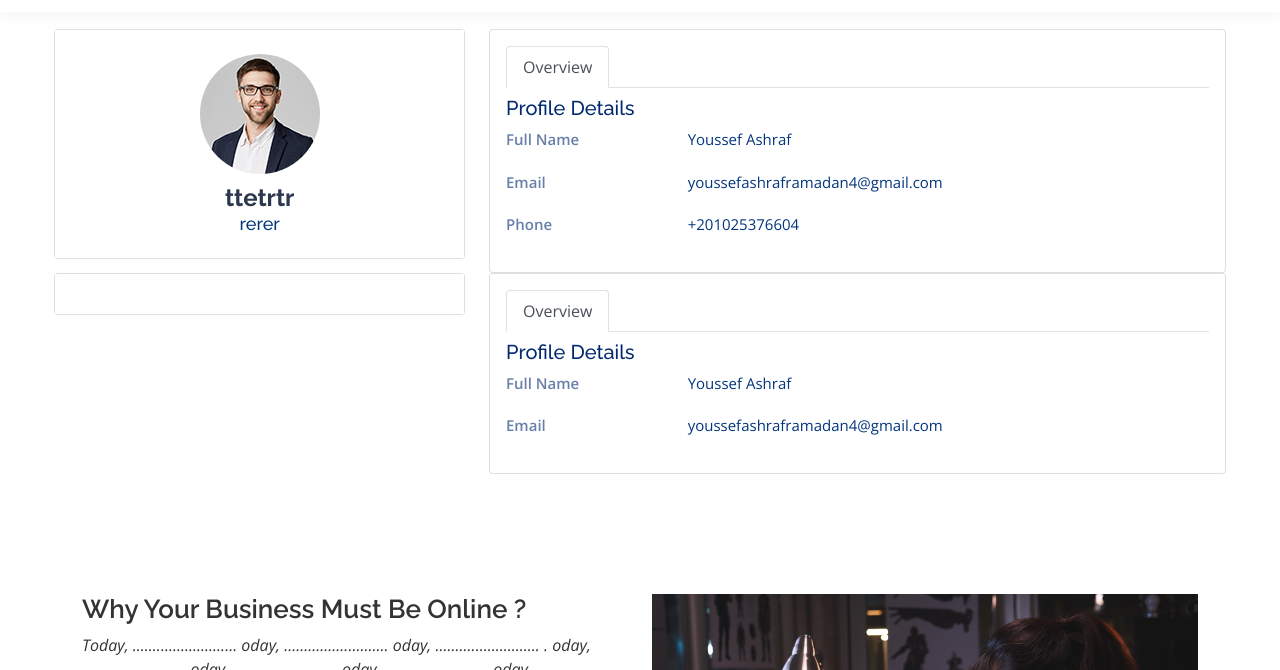
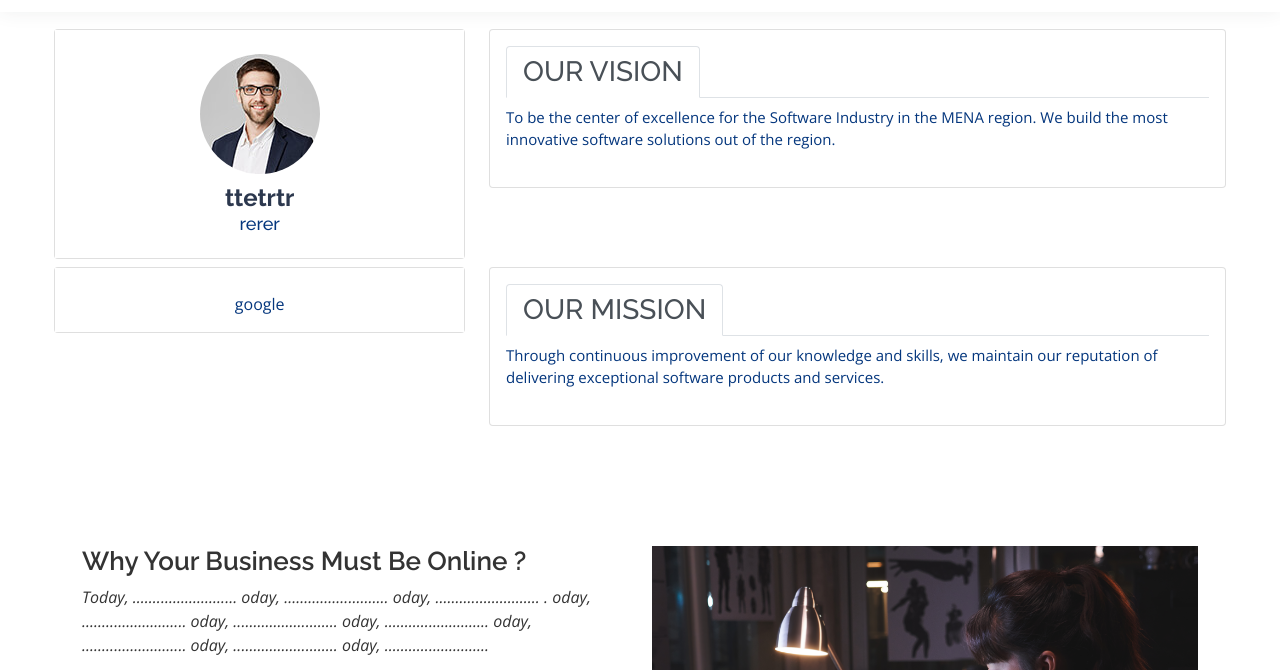
Before and after one commit to AhmedKhaled146/company, a plain HTML site: page About.html in a window 1280 px wide. Shown: the part 61-731 px from the top of the page. Drawn offline with nearby package versions, Linux system fonts and the light colour scheme; a script that the page names is missing.

Commit message:
modify about page

```diff
--- a/About.html
+++ b/About.html
@@ -60,7 +60,7 @@
     </div>
   </header>
 
-  <main id="main" class="ProfileMain ">
+  <main class="ProfileMain ">
     <section class="section profile">
       <div class="row justify-content-center">
         <div class="col-xl-4 col-lg-4 col-md-5 col-sm-10 mb-2">
@@ -81,40 +81,17 @@
             <div class="card-body pt-3">
               <ul class="nav nav-tabs nav-tabs-bordered">
                 <li class="nav-item">
-                  <button class="nav-link active" data-bs-toggle="tab" data-bs-target="#profile-overview">
-                    Overview
-                  </button>
+                  <h3 class="nav-link active">
+                    OUR VISION
+                  </h3>
                 </li>
               </ul>
 
               <div class="tab-content pt-2">
                 <div class="tab-pane fade show active profile-overview" id="profile-overview">
-                  <h5 class="card-title">
-                    Profile Details
-                  </h5>
                   <div class="row">
-                    <div class="col-lg-3 col-md-4 label ">
-                        Full Name
-                    </div>
-                    <div class="col-lg-9 col-md-8">
-                      Youssef Ashraf
-                    </div>
-                  </div>
-                  <div class="row">
-                    <div class="col-lg-3 col-md-4 label">
-                      Email
-                    </div>
-                    <div class="col-lg-9 col-md-8">
-                      youssefashraframadan4@gmail.com
-                    </div>
-                  </div>
-                  <div class="row">
-                    <div class="col-lg-3 col-md-4 label">
-                      Phone
-                    </div>
-                    <div class="col-lg-9 col-md-8">
-                      +201025376604
-                    </div>
+                    <div class="col-lg-12 col-md-8">
+                      To be the center of excellence for the Software Industry in the MENA region. We build the most innovative software solutions out of the region.                    </div>
                   </div>
                 </div>
               </div>
@@ -127,6 +104,7 @@
         <div class="col-xl-4 col-lg-4 col-md-5 col-sm-10 mb-2">
           <div class="card UserCard">
             <div class="card-body profile-card pt-4 d-flex flex-column align-items-center">
+              google
             </div>
           </div>
         </div>
@@ -135,32 +113,17 @@
             <div class="card-body pt-3">
               <ul class="nav nav-tabs nav-tabs-bordered">
                 <li class="nav-item">
-                  <button class="nav-link active" data-bs-toggle="tab" data-bs-target="#profile-overview">
-                    Overview
-                  </button>
+                  <h3 class="nav-link active">
+                    OUR MISSION
+                  </h3>
                 </li>
               </ul>
 
               <div class="tab-content pt-2">
                 <div class="tab-pane fade show active profile-overview" id="profile-overview">
-                  <h5 class="card-title">
-                    Profile Details
-                  </h5>
                   <div class="row">
-                    <div class="col-lg-3 col-md-4 label ">
-                        Full Name
-                    </div>
-                    <div class="col-lg-9 col-md-8">
-                      Youssef Ashraf
-                    </div>
-                  </div>
-                  <div class="row">
-                    <div class="col-lg-3 col-md-4 label">
-                      Email
-                    </div>
-                    <div class="col-lg-9 col-md-8">
-                      youssefashraframadan4@gmail.com
-                    </div>
+                    <div class="col-lg-12 col-md-8">
+                      Through continuous improvement of our knowledge and skills, we maintain our reputation of delivering exceptional software products and services.                    </div>
                   </div>
                 </div>
               </div>
@@ -169,6 +132,7 @@
         </div>
       </div>
     </section>
+
     <section class="SuccessData">
       <div class="container" data-aos="fade-up">
           <div class="row">
--- a/assets/css/style.css
+++ b/assets/css/style.css
@@ -705,17 +705,8 @@ section {
 }
 
 
-
-
-
-
-
-
-
-
 /***************user-profile*******************/
 .ProfileMain {
-  background-image:url("../img/wave.svg");
   background-repeat: no-repeat;
   background-position: center;
   background-size: cover;
```
